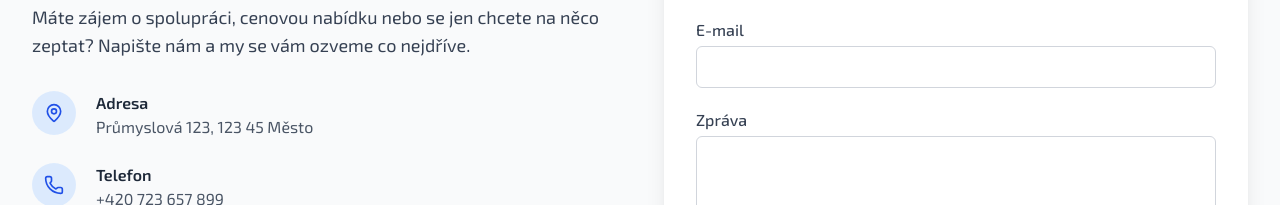
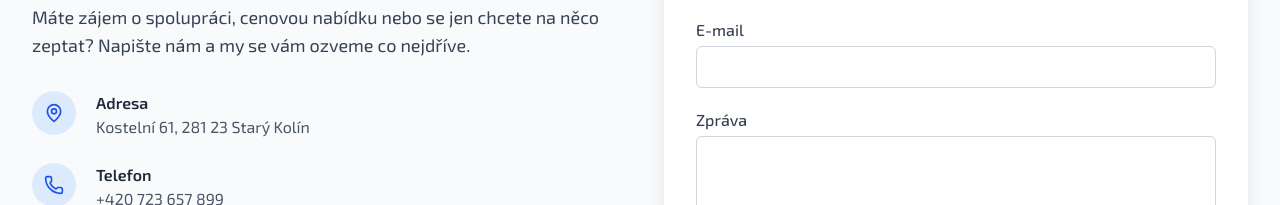
Before and after one commit to svobodastrojirnyGH/website, a Next.js app: page / in a window 1280 px wide. Shown: the part 3547-3752 px from the top of the page. Built offline with nearby package versions, Linux system fonts and the light colour scheme.

Commit message:
fixed address

```diff
--- a/components/sections/Kontakt.jsx
+++ b/components/sections/Kontakt.jsx
@@ -24,7 +24,7 @@ function Kontakt({ callbackUrl, submitted }) {
                             </div>
                             <div>
                                 <h3 className="text-md font-semibold text-gray-800 ">Adresa</h3>
-                                <p className="text-gray-600">Průmyslová 123, 123 45 Město</p>
+                                <p className="text-gray-600">Kostelní 61, 281 23 Starý Kolín</p>
                             </div>
                         </div>
 
```
